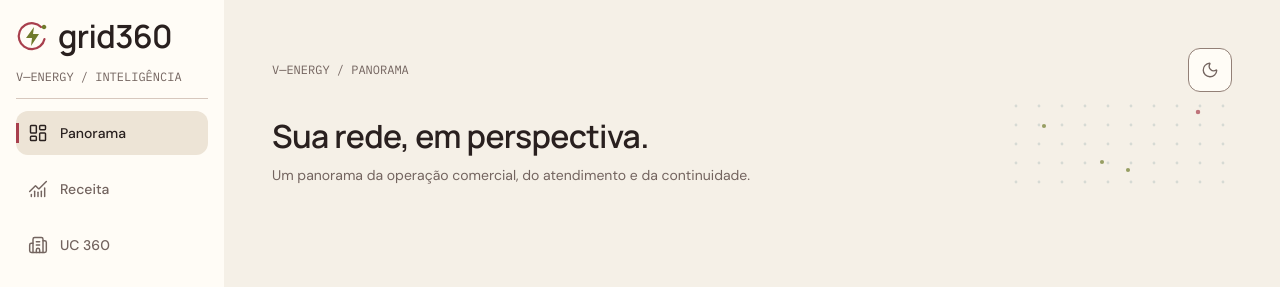
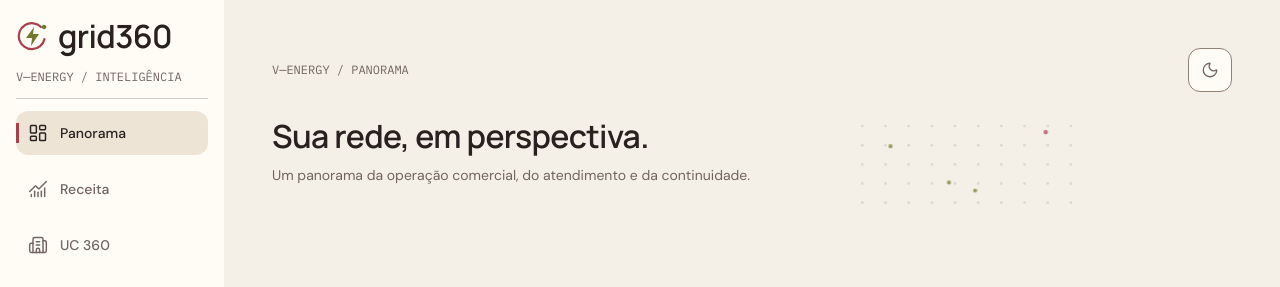
Before and after one commit to GuilhermeRangel1/git-or-treat, a React (Vite) app in the folder frontend/: page /panorama in a window 1280 px wide. Shown: the top 287 px of the page. Built offline with nearby package versions, Linux system fonts and the light colour scheme.

Commit message:
feat(frontend): reposiciona animação do Panorama

```diff
--- a/frontend/src/features/panorama/PanoramaArtwork.tsx
+++ b/frontend/src/features/panorama/PanoramaArtwork.tsx
@@ -110,19 +110,19 @@ export default function PanoramaArtwork() {
   return (
     <div
       aria-hidden="true"
-      className="energy-flow relative hidden h-[110px] w-[254px] shrink-0 lg:-translate-y-5 lg:block"
+      className="energy-flow absolute top-0 left-[calc(50%_+_72px)] hidden aspect-[127/60] w-[clamp(180px,20vw,320px)] lg:block"
       onPointerEnter={replay}
     >
       <svg
         key={cycle}
         ref={svgRef}
-        width={254}
-        height={120}
+        width="100%"
+        height="100%"
         viewBox="0 0 254 120"
         fill="none"
         focusable="false"
         data-phase={cycle === 0 ? "intro" : "replay"}
-        className="energy-flow__drawing"
+        className="energy-flow__drawing block"
       >
         <g className="energy-flow__grid">
           {dots.map(({ point: [cx, cy] }, index) => (
--- a/frontend/src/features/panorama/PanoramaPage.tsx
+++ b/frontend/src/features/panorama/PanoramaPage.tsx
@@ -2,8 +2,8 @@ import PanoramaArtwork from "./PanoramaArtwork";
 
 export default function PanoramaPage() {
   return (
-    <div className="relative flex items-start gap-6">
-      <div className="relative z-10 min-w-0 flex-1">
+    <div className="relative">
+      <div className="relative z-10 w-full lg:w-[calc(100%_-_278px)]">
         <h1 className="font-heading text-[26px] leading-[34px] font-semibold lg:w-fit lg:text-[32px] lg:leading-10 lg:tracking-[-0.64px]">
           Sua rede, em perspectiva.
         </h1>
```
Also changed, not shown: 2 other files (tests, documents, lock files or other folders).
